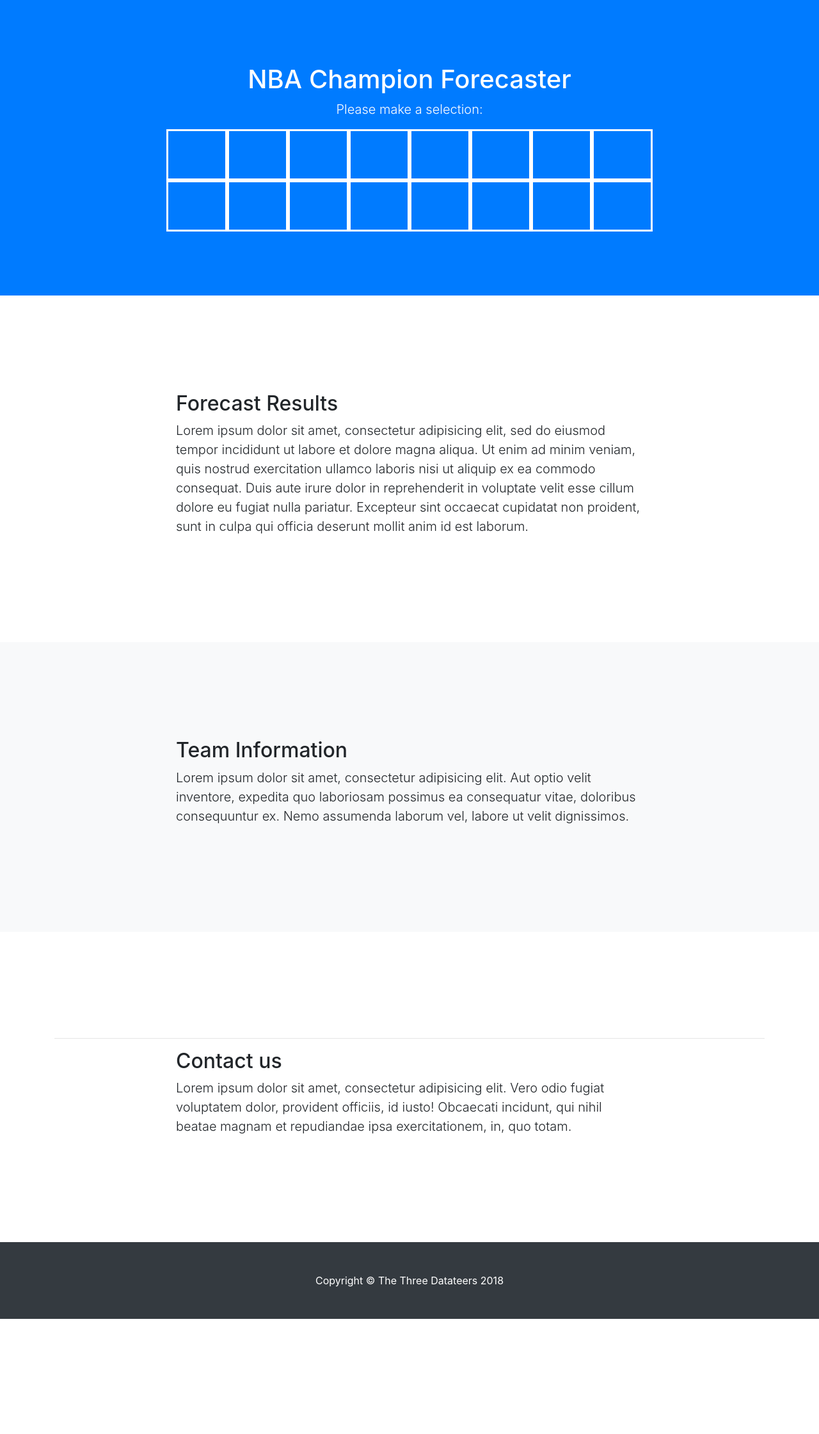
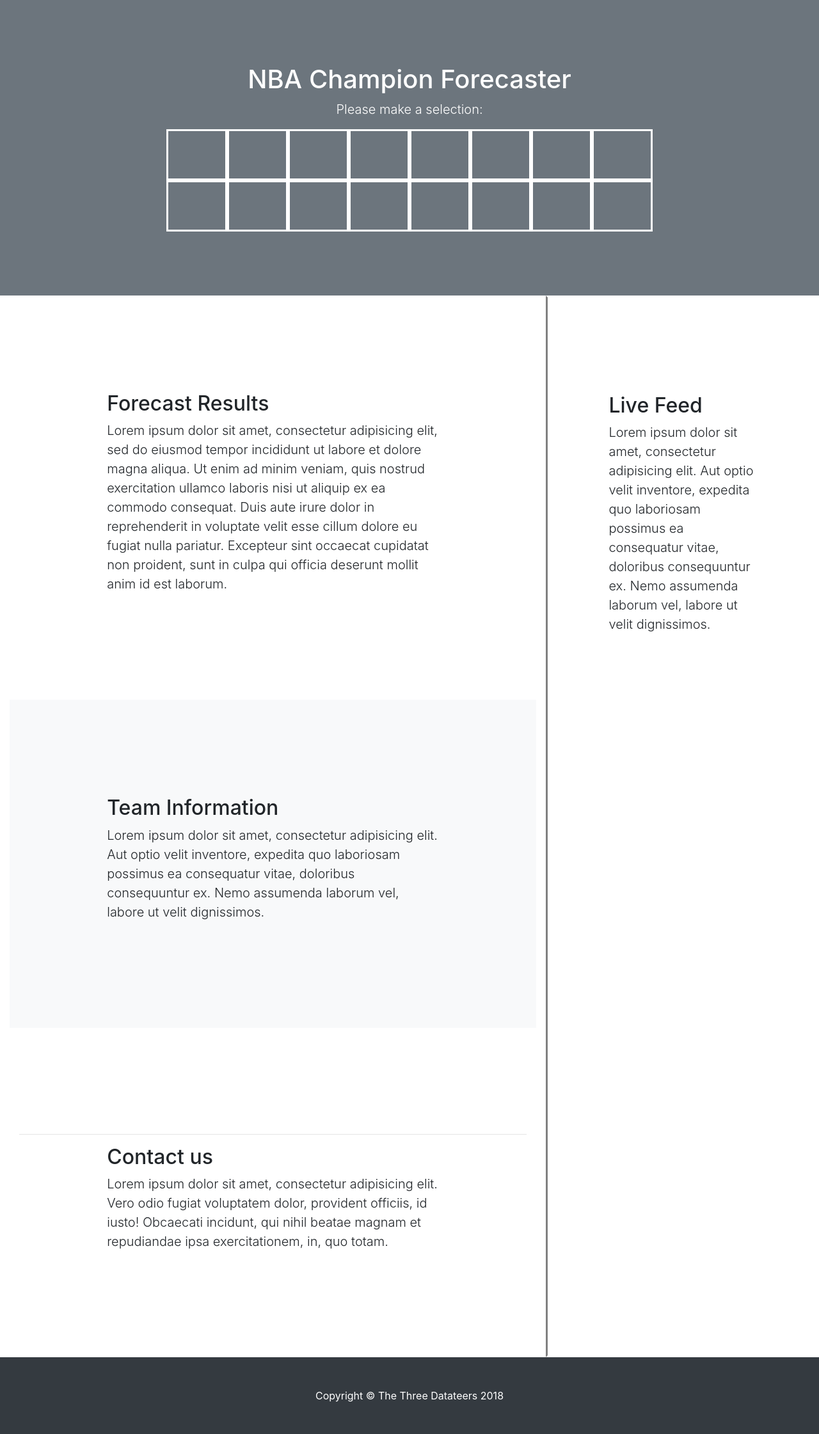
Before and after one commit to buitron/NBA2018_predictor, a Python web app: template src/templates/index.html in a window 1280 px wide. Shown: the part 56-2298 px from the top of the page at 64% size. Before the commit the page ends 2118 px from the top, so only its background shows below. Run offline with Jinja, Linux system fonts and the light colour scheme; the template is opened without the code that fills it, so the values that code supplies are empty; some libraries are stand-ins or nearby versions.

Commit message:
added live container

```diff
--- a/src/templates/index.html
+++ b/src/templates/index.html
@@ -43,33 +43,37 @@
       </div>
     </nav>
 
-    <header class="bg-primary text-white">
+    <header class="bg-secondary text-white">
       <div class="container text-center">
         <h1>NBA Champion Forecaster</h1>
         <p class="lead">Please make a selection:</p>
         <div class="row">
-          <div class="col-lg-1 offset-lg-2" style="border-style: solid; border-color: white; height: 80px"></div>
-          <div class="col-lg-1" style="border-style: solid; border-color: white; height: 80px"></div>
-          <div class="col-lg-1" style="border-style: solid; border-color: white; height: 80px"></div>
-          <div class="col-lg-1" style="border-style: solid; border-color: white; height: 80px"></div>
-          <div class="col-lg-1" style="border-style: solid; border-color: white; height: 80px"></div>
-          <div class="col-lg-1" style="border-style: solid; border-color: white; height: 80px"></div>
-          <div class="col-lg-1" style="border-style: solid; border-color: white; height: 80px"></div>
-          <div class="col-lg-1" style="border-style: solid; border-color: white; height: 80px"></div>
+          <div class="col-sm-1 offset-sm-2" style="border-style: solid; border-color: white; height: 80px"></div>
+          <div class="col-sm-1" style="border-style: solid; border-color: white; height: 80px"></div>
+          <div class="col-sm-1" style="border-style: solid; border-color: white; height: 80px"></div>
+          <div class="col-sm-1" style="border-style: solid; border-color: white; height: 80px"></div>
+          <div class="col-sm-1" style="border-style: solid; border-color: white; height: 80px"></div>
+          <div class="col-sm-1" style="border-style: solid; border-color: white; height: 80px"></div>
+          <div class="col-sm-1" style="border-style: solid; border-color: white; height: 80px"></div>
+          <div class="col-sm-1" style="border-style: solid; border-color: white; height: 80px"></div>
 
-          <div class="col-lg-1 offset-lg-2" style="border-style: solid; border-color: white; height: 80px"></div>
-          <div class="col-lg-1" style="border-style: solid; border-color: white; height: 80px"></div>
-          <div class="col-lg-1" style="border-style: solid; border-color: white; height: 80px"></div>
-          <div class="col-lg-1" style="border-style: solid; border-color: white; height: 80px"></div>
-          <div class="col-lg-1" style="border-style: solid; border-color: white; height: 80px"></div>
-          <div class="col-lg-1" style="border-style: solid; border-color: white; height: 80px"></div>
-          <div class="col-lg-1" style="border-style: solid; border-color: white; height: 80px"></div>
-          <div class="col-lg-1" style="border-style: solid; border-color: white; height: 80px"></div>
+          <div class="col-sm-1 offset-sm-2" style="border-style: solid; border-color: white; height: 80px"></div>
+          <div class="col-sm-1" style="border-style: solid; border-color: white; height: 80px"></div>
+          <div class="col-sm-1" style="border-style: solid; border-color: white; height: 80px"></div>
+          <div class="col-sm-1" style="border-style: solid; border-color: white; height: 80px"></div>
+          <div class="col-sm-1" style="border-style: solid; border-color: white; height: 80px"></div>
+          <div class="col-sm-1" style="border-style: solid; border-color: white; height: 80px"></div>
+          <div class="col-sm-1" style="border-style: solid; border-color: white; height: 80px"></div>
+          <div class="col-sm-1" style="border-style: solid; border-color: white; height: 80px"></div>
         </div>
 
       </div>
     </header>
 
+    <div class="container-fluid">
+      <div class="row">
+
+        <div class="col-sm-8">
           <section id="about">
             <div class="container">
               <div class="row">
@@ -108,6 +112,25 @@
               </div>
             </div>
           </section>
+        </div>
+
+        <div class="col-sm-4" style="border-style: solid; border-color: white white white grey">
+          <section id="live">
+            <div class="container">
+              <div class="row">
+                <div class="col-lg-8 mx-auto">
+                  <h2>Live Feed</h2>
+                  <p class="lead">Lorem ipsum dolor sit amet, consectetur adipisicing elit. Aut optio velit inventore, expedita quo laboriosam possimus ea consequatur vitae, doloribus consequuntur ex. Nemo assumenda laborum vel, labore ut velit dignissimos.</p>
+                </div>
+              </div>
+            </div>
+          </section>
+
+        </div>
+
+
+      </div>
+    </div>
 
     <!-- Footer -->
     <footer class="py-5 bg-dark">
```
Lines whose indentation alone changed are shown as unchanged.
